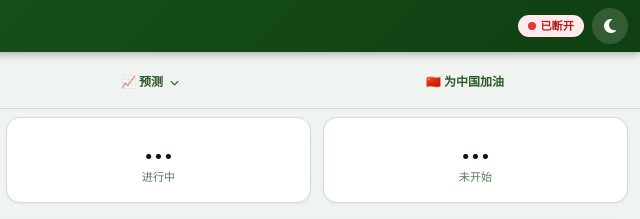
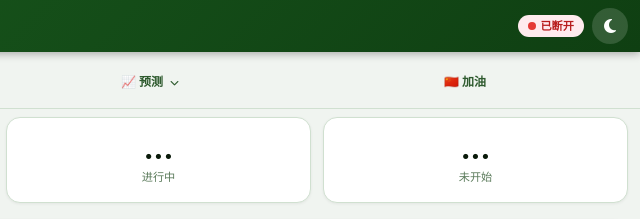
Before and after one commit to boboy-j/worldcup-predictor, a website: page index.html in a window 1280 px wide. Shown: the top 219 px of the page, 640-1280 px from the left. Drawn offline with nearby package versions, Linux system fonts and the light colour scheme.

Commit message:
style: 导航栏'为中国加油'→'加油'，图标保持五星旗
Co-Authored-By: AtomCode (deepseek-v4-flash) <noreply@atomgit.com>

```diff
--- a/index.html
+++ b/index.html
@@ -685,7 +685,7 @@ body {
         </div>
       </div>
 
-      <button class="nav-btn flex-1 justify-center" data-tab="cheer" onclick="switchTab('cheer')">🇨🇳 为中国加油</button>
+      <button class="nav-btn flex-1 justify-center" data-tab="cheer" onclick="switchTab('cheer')">🇨🇳 加油</button>
     </div>
   </div>
 </nav>
@@ -908,7 +908,7 @@ body {
   <div class="cheer-container">
     <div class="cheer-header">
       <div class="cheer-flag-icon">🇨🇳</div>
-      <h2>为中国加油</h2>
+      <h2>加油 🇨🇳</h2>
       <p class="cheer-subtitle">虽然中国队没去世界杯，但中国元素无处不在！</p>
     </div>
 
```
